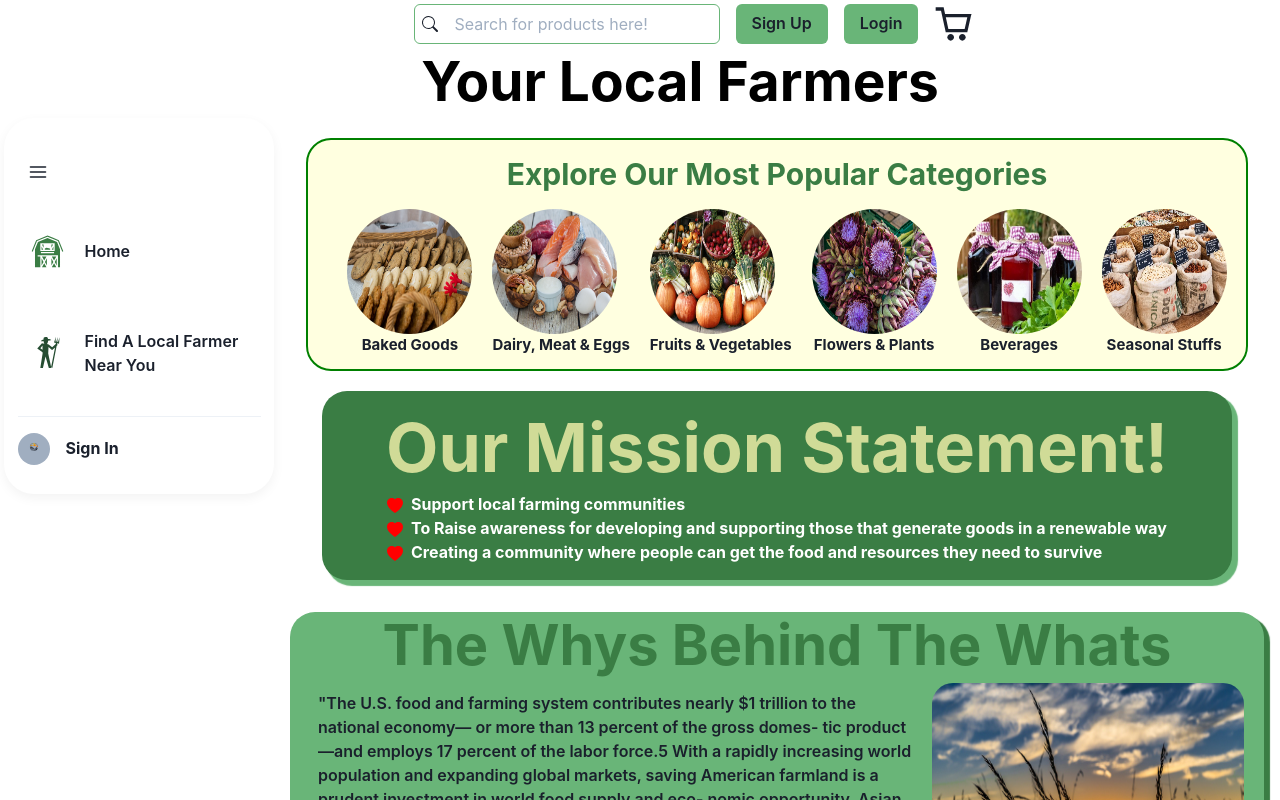
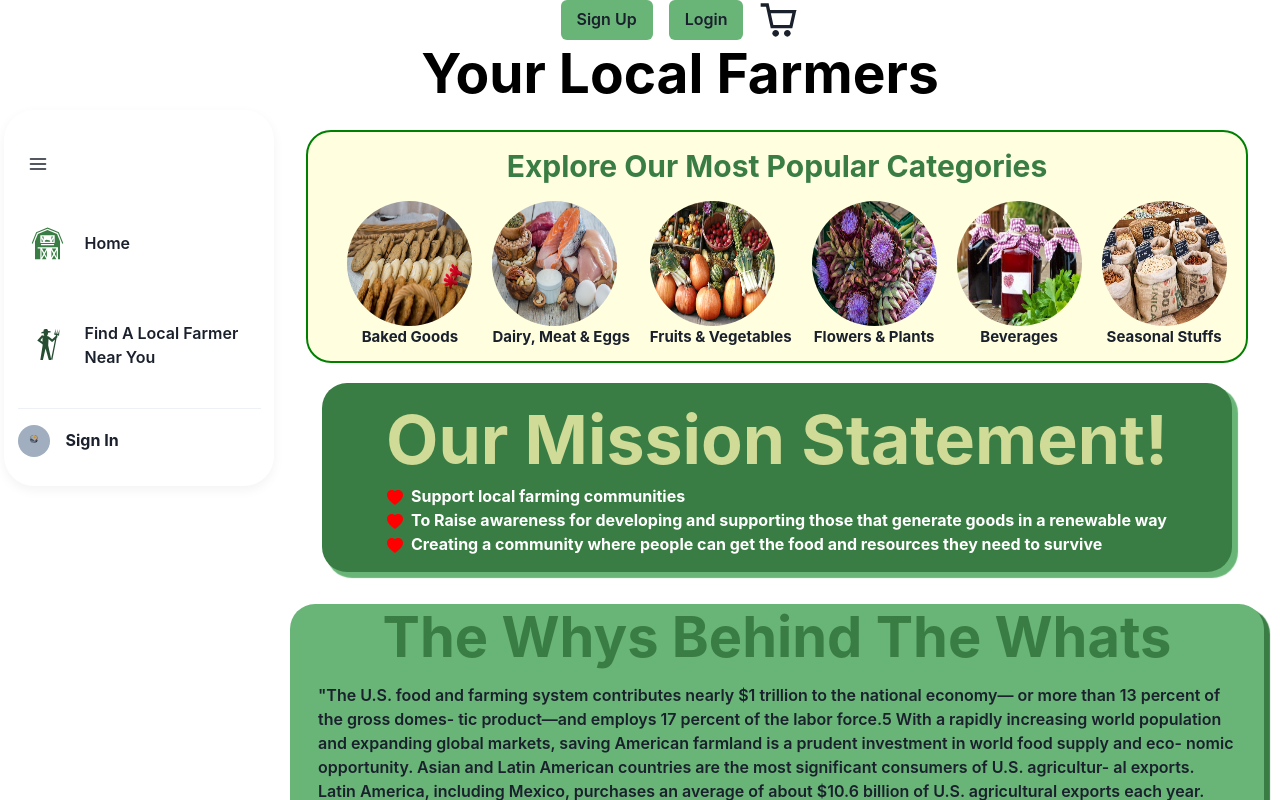
Before and after one commit to tevissaur/your-local-farmers, a React (Create React App) app in the folder client/: page / in a window 1280 px wide. Shown: the top 800 px of the page. Built offline with nearby package versions, Linux system fonts and the light colour scheme.

Commit message:
small ui updates

```diff
--- a/client/src/components/CheckOutBtn.js
+++ b/client/src/components/CheckOutBtn.js
@@ -5,7 +5,6 @@ import PlaceOrderBtn from "./PlaceOrderBtn";
 import {
   useDisclosure,
   Box,
-
   Stack,
   Select,
   Flex,
--- a/client/src/components/MyFarmForm.js
+++ b/client/src/components/MyFarmForm.js
@@ -5,7 +5,8 @@ import {
     Input,
     Button,
     Container,
-    Textarea
+    Textarea,
+    Center
 } from '@chakra-ui/react'
 import { CREATE_FARM } from '../utils/mutations'
 import { UPDATE_USER } from '../utils/mutations'
@@ -51,10 +52,16 @@ function MyFarm({ setIsFarmer, setFarmId }) {
 
     return (
         <>
-            <Container maxW='100%'>
-                <form onSubmit={handleFormSubmit}>
-                <FormControl onSubmit={handleFormSubmit}>
-                    <FormLabel>Enter your farm name</FormLabel>
+            <Container
+                maxW='container.md'
+                border='lightgrey 2px solid'
+                padding={2} boxShadow='1px 1px black'
+                borderRadius='25px'
+                mt={3}
+            >
+                <form onSubmit={handleFormSubmit} >
+                <FormControl onSubmit={handleFormSubmit}  >
+                    <FormLabel fontSize='20px' fontWeight='600'>Enter your farm name</FormLabel>
                     <Input
                         ref={initialRef}
                         placeholder='Farm Name'
@@ -66,7 +73,7 @@ function MyFarm({ setIsFarmer, setFarmId }) {
                 </FormControl>
 
                 <FormControl mt={4}>
-                    <FormLabel>Enter your farms address</FormLabel>
+                    <FormLabel fontSize='20px' fontWeight='600'>Enter your farms address</FormLabel>
                     <Input
                         placeholder='Enter address'
                         type='text'
@@ -77,7 +84,7 @@ function MyFarm({ setIsFarmer, setFarmId }) {
                 </FormControl>
 
                 <FormControl mt={4}>
-                    <FormLabel>Your Farms Story</FormLabel>
+                    <FormLabel fontSize='20px' fontWeight='600'>Your Farms Story</FormLabel>
                     <Textarea
                         placeholder='Tell us about your farm'
                         type='text'
@@ -86,10 +93,18 @@ function MyFarm({ setIsFarmer, setFarmId }) {
                         onChange={({ target }) => setStory(target.value)}
                     />
                 </FormControl>
-                <FormControl mt={4}>
-                    <Button type="submit" colorScheme='blue' mr={3} disabled={isInvalid} onClick={handleFormSubmit}>
-                        Add Farm
+                <FormControl mt={4} >
+                <Center>
+                    <Button
+                        type="submit"
+                        mr={3}
+                        onClick={handleFormSubmit}
+                        border="1px solid grey"
+                        boxShadow="1px 1px black"
+                        backgroundColor="primary.lightGreen">
+                    Add Farm
                     </Button>
+                </Center>
                 </FormControl>
                 </form>
             </Container>
--- a/client/src/components/SearchBar.js
+++ /dev/null
@@ -1,41 +0,0 @@
-import React, {useState} from 'react'
-import {Input, Text, Container, Flex, Center, InputLeftElement, InputGroup} from '@chakra-ui/react'
-import { BsSearch } from 'react-icons/bs';
-import customTheme from '../extendedTheme';
-
-
-function SearchBar() {
-    let [searchTerm, setSearchTerm] =useState('')
-
-  let handleInputChange = (e) => {
-    let inputValue = e.target.value
-    setSearchTerm(inputValue)
-  }
-  return (
-<>
-    <Container my={1} maxW="100%" >
-        <Flex alignItems="center" fontSize="25px">
-            <InputGroup>
-                <InputLeftElement
-                    pointerEvents='none'
-                    children={<BsSearch/>}
-                    ml='.5rem'
-                    />
-                <Input
-                    value={searchTerm}
-                    onChange={handleInputChange}
-                    placeholder='Search for products here!'
-                    w='100%'
-                    ml={3}
-                    border="1px"
-                    borderColor="primary.lightGreen"
-
-                />
-            </InputGroup>
-        </Flex>
-    </Container>
-</>
-  )
-}
-
-export default SearchBar
--- a/client/src/components/header.js
+++ b/client/src/components/header.js
@@ -2,7 +2,6 @@ import { Flex, Center, Heading, Box, Button } from "@chakra-ui/react";
 import Signup from "./Signup";
 import farmerLogo from "../assets/farmerLogo.png";
 import LoginForm from "./LoginForm";
-import SearchBar from "./SearchBar";
 import { CgShoppingCart } from "react-icons/cg";
 import { Link } from "react-router-dom";
 import Auth from "../utils/auth";
@@ -21,7 +20,6 @@ const Header = ({ cartItems }) => {
   return (
     <>
       <Flex alignItems="center">
-        <SearchBar />
         {Auth.loggedIn() ? (
           <>
             <Flex>
--- a/client/src/pages/FarmsPage.js
+++ b/client/src/pages/FarmsPage.js
@@ -1,17 +1,25 @@
 import React, { useState, useEffect } from 'react'
 import { useQuery } from '@apollo/client'
 import { QUERY_FARM } from '../utils/queries';
-import { Container, Flex, Box, Checkbox, CheckboxGroup, useCheckboxGroup,
-Button, Heading, Image, List, ListItem, ListIcon, filter } from '@chakra-ui/react'
+import {Container,
+        Flex,
+        Box,
+        Checkbox,
+        Button,
+        Heading,
+        Image,
+        List,
+        ListItem,
+        ListIcon,
+     } from '@chakra-ui/react'
+
 import { Link } from 'react-router-dom'
-import Header from '../components/Header'
 import SideNavBar from '../components/SideNavBar'
 import FarmCard from '../components/FarmCard'
 import customTheme from '../extendedTheme';
 import Footer from '../components/Footer'
 import farmerPic from '../assets/farmerkid.png'
 import { BsQuestionLg } from 'react-icons/bs'
-import { AiOutlineConsoleSql } from 'react-icons/ai';
 function FarmsPage() {
     const { loading, data, error } = useQuery(QUERY_FARM)
 
@@ -134,7 +142,7 @@ selectedCategoryNames.includes(name)
                             backgroundColor='primary.emeraldGreen'
                             boxShadow='3px 3px black'
                         >
-                            <Flex justifyContent='center' flexDir='column' >
+                            <Flex justifyContent='center' flexDir='column' flexWrap='wrap'>
                                 <Heading as='h2'
                                         color='primary.yellowGreen'
                                         textAlign='center' fontSize='35px'>
@@ -146,11 +154,12 @@ selectedCategoryNames.includes(name)
                                   fontSize='30px'>FAQs</Heading>
                                 <Container maxW='100%'>
                                     <Flex
-                                        flexDir='row'
+                                        flexDir='column'
                                         justifyContent='space-between'
-                                        alignItems='flex-start'
+                                        alignItems='center'
                                         mt={1}
                                         maxH='min-content'
+                                        flexWrap='wrap'
                                     >
                                         <List
                                             textAlign='Left'
--- a/client/src/pages/Homepage.js
+++ b/client/src/pages/Homepage.js
@@ -74,7 +74,7 @@ const Homepage = () => {
             boxShadow="5px 5px 1px 1px #3A7D44"
           >
             <Heading as='h2' fontSize='3.5rem' textAlign='center' color={customTheme.colors.primary.emeraldGreen}>The Whys Behind The Whats</Heading>
-            <Flex flexDir='row' w='100%' mb={3}>
+            <Flex flexDir='column' w='100%' mb={3} alignItems='center' flexWrap='wrap'>
               <Text fontWeight='600' padding={3}>"The U.S. food and farming system contributes
                 nearly $1 trillion to the national economy—
                 or more than 13 percent of the gross domes-
@@ -113,7 +113,7 @@ const Homepage = () => {
                 borderRadius='25px'
                 padding={1}
                 src={wheat}
-                boxSize='xs'
+                boxSize='sm'
               />
             </Flex>
           </Container>
```
